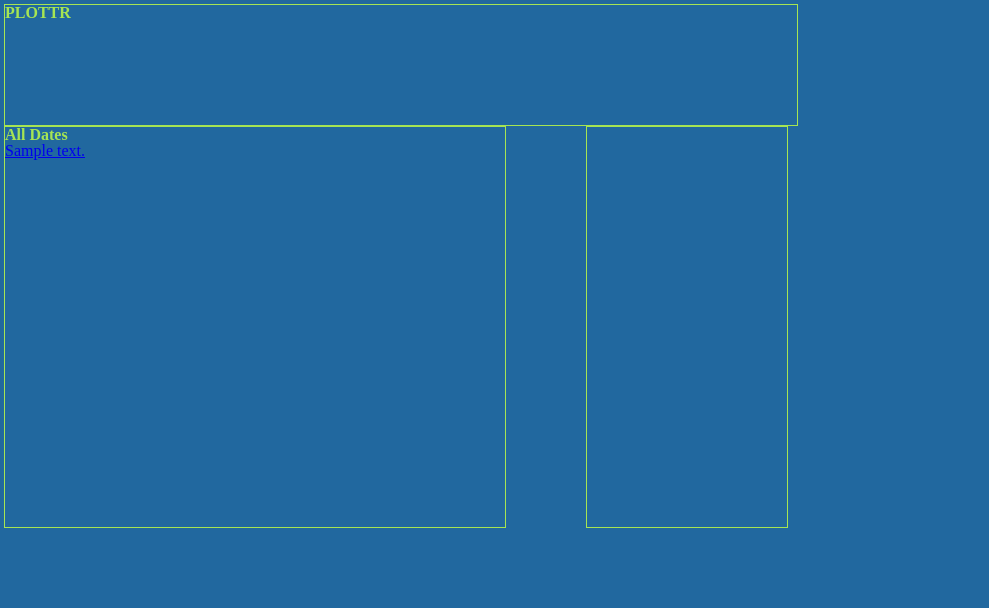
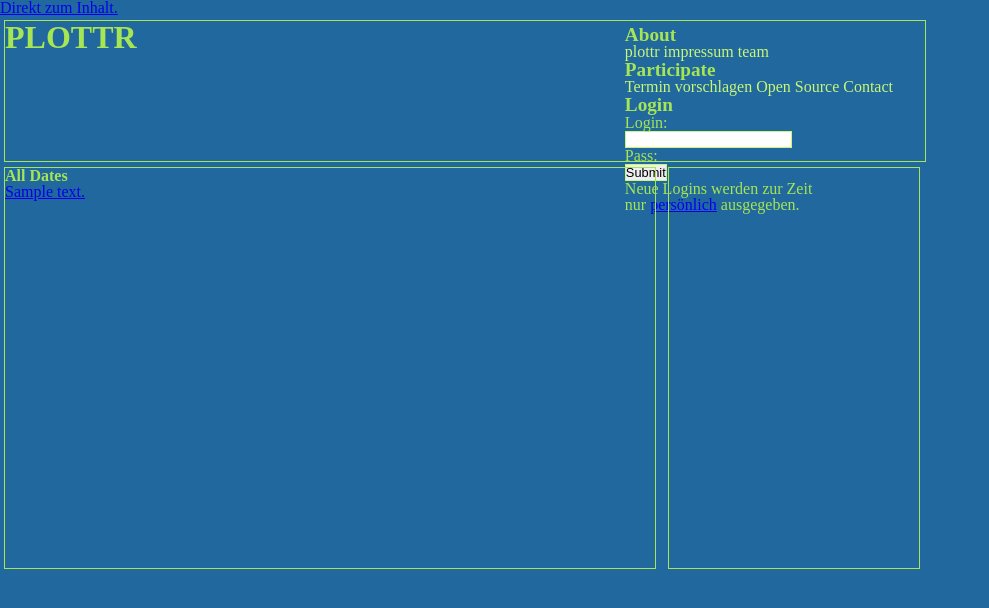
Before and after one commit to phaenotyp/plottr, a Django app: template templates/dates/list.html in a window 1280 px wide. Shown: the top 608 px of the page, without its empty margins (0-989 px from the left). Run offline with Django 3.2, Linux system fonts and the light colour scheme; the template is opened without the code that fills it: most values are stand-ins (such as "Sample title", 1, 10 or a date in 2020).

Commit message:
Added a Navigation to the header. HTML in base.html + css + javascript in PLTR.header.init()

```diff
--- a/media/css/screen.css
+++ b/media/css/screen.css
@@ -2,17 +2,17 @@
 
 /* layout */
 #content,  #header {
-   width:792px;
+   width:920px;
    position:relative;
 }
 
 
 #header {
-   height:120px;
-   margin:4px 0pt 0pt 4px;
+   height:140px;
+   margin:4px 0pt 4pt 4px;
 }
 
-#content : {
+#content {
  /*  min-height:400px; */
 }
 
@@ -24,13 +24,56 @@
 
 #primary {
    left:4px;
-   width:500px;
+   width:650px;
 }
 
 #secondary {
   /* left:596px; */
-   right:4px;
-   width:200px;
+   right:0px;
+   width:250px;
+}
+
+
+/* desgin */
+
+
+
+ul#headnavi {
+  position:absolute;
+  right:2em;
+  top:4px;
+}
+ul#headnavi>li, ul#headnavi ul {
+   display:inline;
+}
+
+ul#headnavi>li>ul>li {
+   display:inline;
+}
+ul#headnavi h3 {
+ font-size:1.2em;
+}
+
+li#login label {
+  display:inline;
+}
+li#login input {
+  display:block;
+  border:1px solid #C8F775;
+  font-size:0.8em;
+  padding:0;
+
+}
+
+.headnavi_cont {
+   width : 200px;
+}
+
+
+.headnavi_cont.dynamic {
+   position:absolute;
+   top:0px;
+   left:-210px;
 }
 
 
@@ -41,6 +84,16 @@ body {
     color:#A6E553;
 }
 
+ul#headnavi>li>ul>li>a {
+   color:#C8F775;
+   text-decoration:none;
+}
+
+div#header h1 {
+   font-size:2em;
+}
+
+
 #primary, #header, #secondary {
     border:1px solid #A6E553;
 }
--- a/media/js/plotter.js
+++ b/media/js/plotter.js
@@ -7,6 +7,7 @@ example_query = {
 }
 */
 
+var slow = 'slow';
 // one root object not to pollute the namespace
 var PLTR = {
    log :  console.log || window.alert,
@@ -16,14 +17,23 @@ var PLTR = {
          content : '#content',
          main : '#primary',
          sidebar : '#secondary',
+
+         // the items of the navigation in the header
+         header_navi : 'ul#headnavi>li',
+         // the containers of the navigation elements in the header
+         header_navi_contents : '.headnavi_cont',
+         // the infobar displays messages to the user
          infobar_container : '#infobar',
-         infobar_msg : '#infobar',
+         infobar_msg : '#infobar',  // the messages are in the innerHtml of this
          eventhook : '#head'   // this is the node that takes the custom events.
       },
       // mappping to classes in css files
       // not sure if this is necessary. let's see.
       css : {
-
+          // to keep design an layout separated and still provide fallback
+          // the classname dynamic is used to introduce layout changes with
+          // javascript
+          dynamic : 'dynamic'
 
       },
       // events, define bindings via jquery
@@ -59,6 +69,9 @@ var PLTR = {
             return true;
          },
          zip : function(subject){
+            // so far only german zip-code (postleitzahlen) are valid.
+            // the system is supposed to treat too short zip-codes
+            // as if there was a trailing wildcard.
             return (new RegExp('^\\d{1,5}$').test(subject));
          }
 
@@ -133,6 +146,22 @@ var PLTR = {
        // should this somehow be templated?
      },
    },
+   header : {
+    // behaviour of the header. mainly the navigation in the header.
+    init : function(){
+       // hide the content of the header navi
+       $(PLTR.conf.selectors.header_navi_contents)
+         .addClass(PLTR.conf.css.dynamic)
+         .hide();
+       $(PLTR.conf.selectors.header_navi).bind('mouseenter', function(){
+           $(PLTR.conf.selectors.header_navi_contents).hide();
+           $(this).find(PLTR.conf.selectors.header_navi_contents).show();
+       });
+
+       // show them on mouse-over
+    }
+
+   },
    // behaviour of the sidebar
    sidebar : {
       hide : function(){
@@ -182,6 +211,7 @@ var PLTR = {
           return text;
        }
    },
+   // from the future:
    map : {
       hide : function(){
       },
@@ -205,6 +235,11 @@ var PLTR = {
    },
    // initialises Plotter.
    init : function(){
+
+      // enhance the headers behaviour.
+      PLTR.header.init();
+
+      // assign sesible defaults to all ajax-calls.
       jQuery.ajaxSetup(PLTR.conf.jquery_ajax_defaults);
 
       // bind events
@@ -212,3 +247,6 @@ var PLTR = {
 
    }
 };  // end of PLTR;
+
+
+$(PLTR.init);
--- a/templates/base.html
+++ b/templates/base.html
@@ -7,8 +7,36 @@
       <title>plottr</title>
    </head>
    <body>
+   <div id="hair"><a href="#content">Direkt zum Inhalt.</a></div>
    <div id="header">
       <h1>PLOTTR</h1>
+      <ul id="headnavi">
+        <li id="about">
+          <h3>About</h3>
+          <ul class="headnavi_cont">
+             <li><a href="/about/">plottr</a></li>
+             <li><a href="/about/impressum/">impressum</a></li>
+             <li><a href="/about/team/">team</a></li>
+          </ul>
+          <li id="participate">
+          <h3>Participate</h3>
+          <ul class="headnavi_cont">
+             <li><a href="/dates/submission/">Termin vorschlagen</a></li>
+             <li><a href="http://code.plottr.de/">Open Source</a></li>
+             <li><a href="/contact/">Contact</a></li>
+          </ul>
+          <li id="login">
+          <h3>Login</h3>
+          <div class="headnavi_cont">
+            <form name="login" method="post">
+              <label for="login">Login:</label><input type="text" name="login" />
+              <label for="password">Pass:</label<input type="password" name="password" />
+              <input type="submit" />
+              <p>Neue Logins werden zur Zeit nur <a href="/contact/">pers&ouml;nlich</a> ausgegeben.</p>
+            </form>
+          </div>
+       </li>
+      </ul>
    </div>
    <div id="navi"></div>
    <div id="infobar"></div>
```
